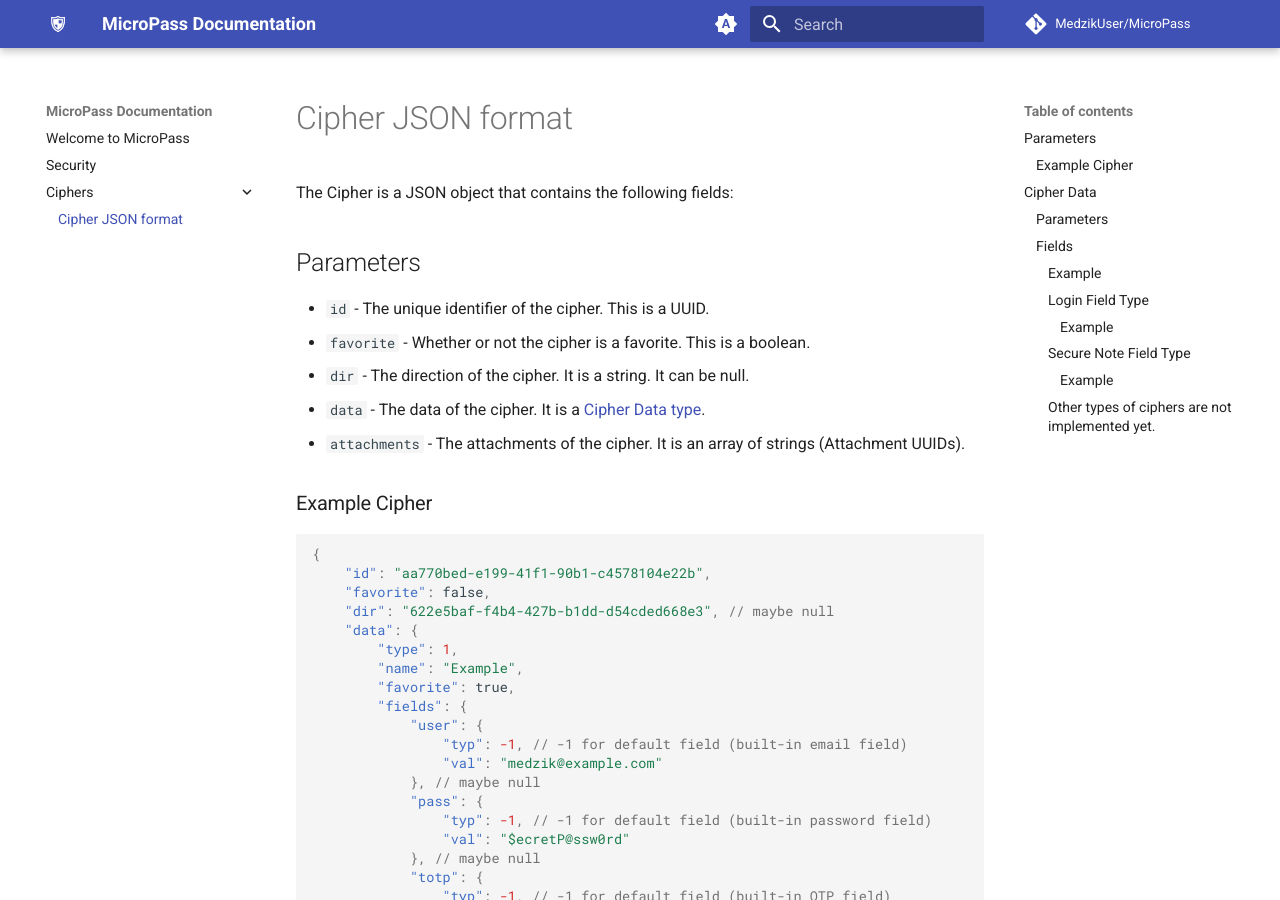
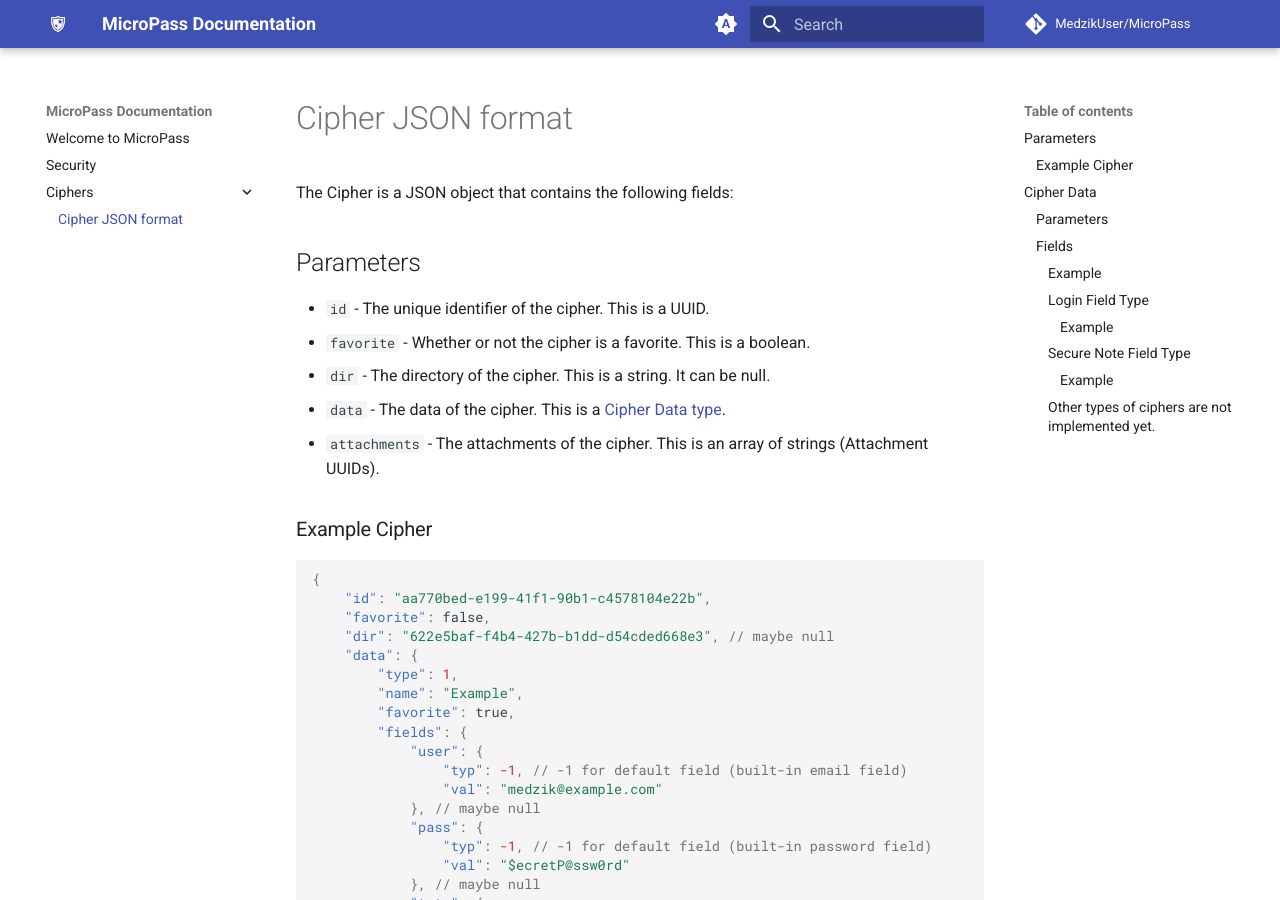
Before and after one commit to MedzikUser/MicroPass-Docs, an MkDocs documentation site: the page built from docs/ciphers/json-format.md, in a window 1280 px wide and 900 px high. Built offline with MkDocs 1.6.1 and Material for MkDocs 9.7.7, drawn with Linux system fonts in a browser that asks for light colours; comment, search, counter and statistics services are not loaded.

Commit message:
fix: typo

```diff
--- a/docs/ciphers/json-format.md
+++ b/docs/ciphers/json-format.md
@@ -6,9 +6,9 @@
 
 - `id` - The unique identifier of the cipher. This is a UUID.
 - `favorite` - Whether or not the cipher is a favorite. This is a boolean.
-- `dir` - The direction of the cipher. It is a string. It can be null.
-- `data` - The data of the cipher. It is a [Cipher Data type](#cipher-data).
-- `attachments` - The attachments of the cipher. It is an array of strings (Attachment UUIDs).
+- `dir` - The directory of the cipher. This is a string. It can be null.
+- `data` - The data of the cipher. This is a [Cipher Data type](#cipher-data).
+- `attachments` - The attachments of the cipher. This is an array of strings (Attachment UUIDs).
 
 ### Example Cipher
 
```
